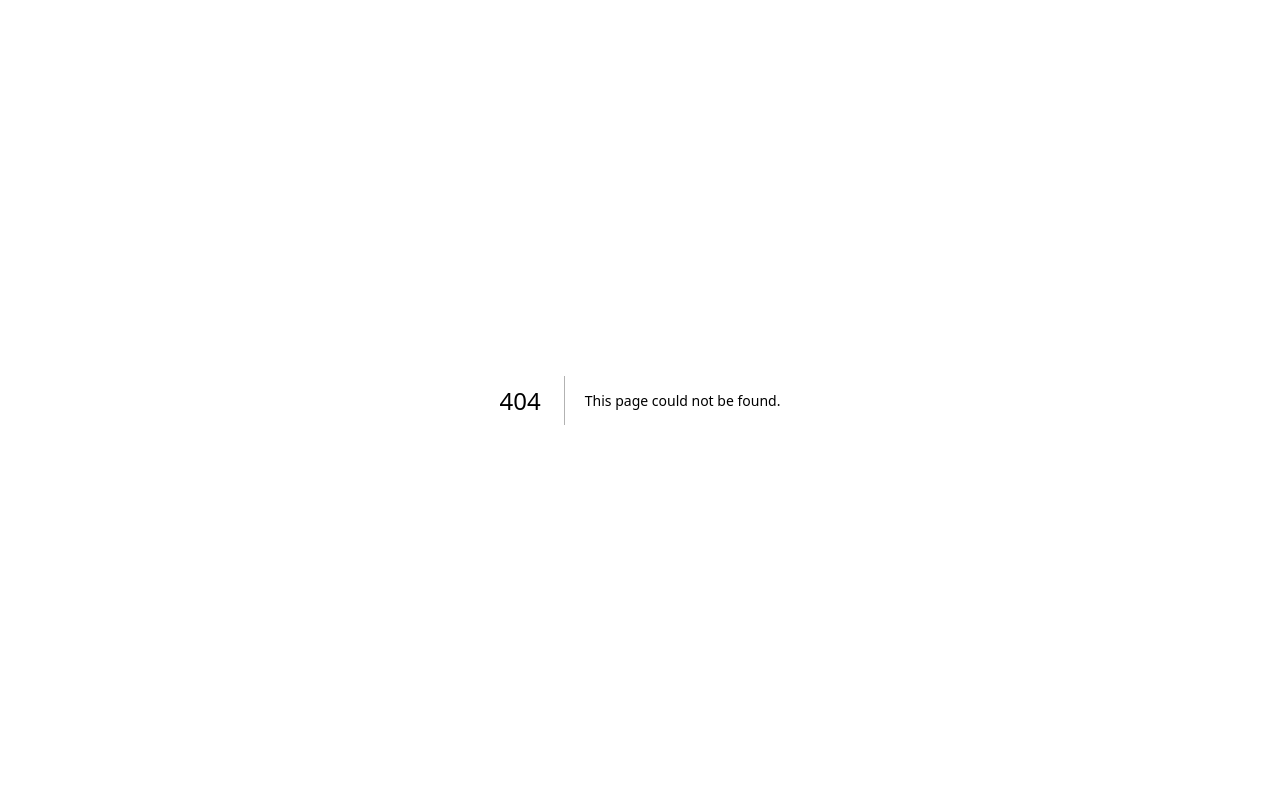
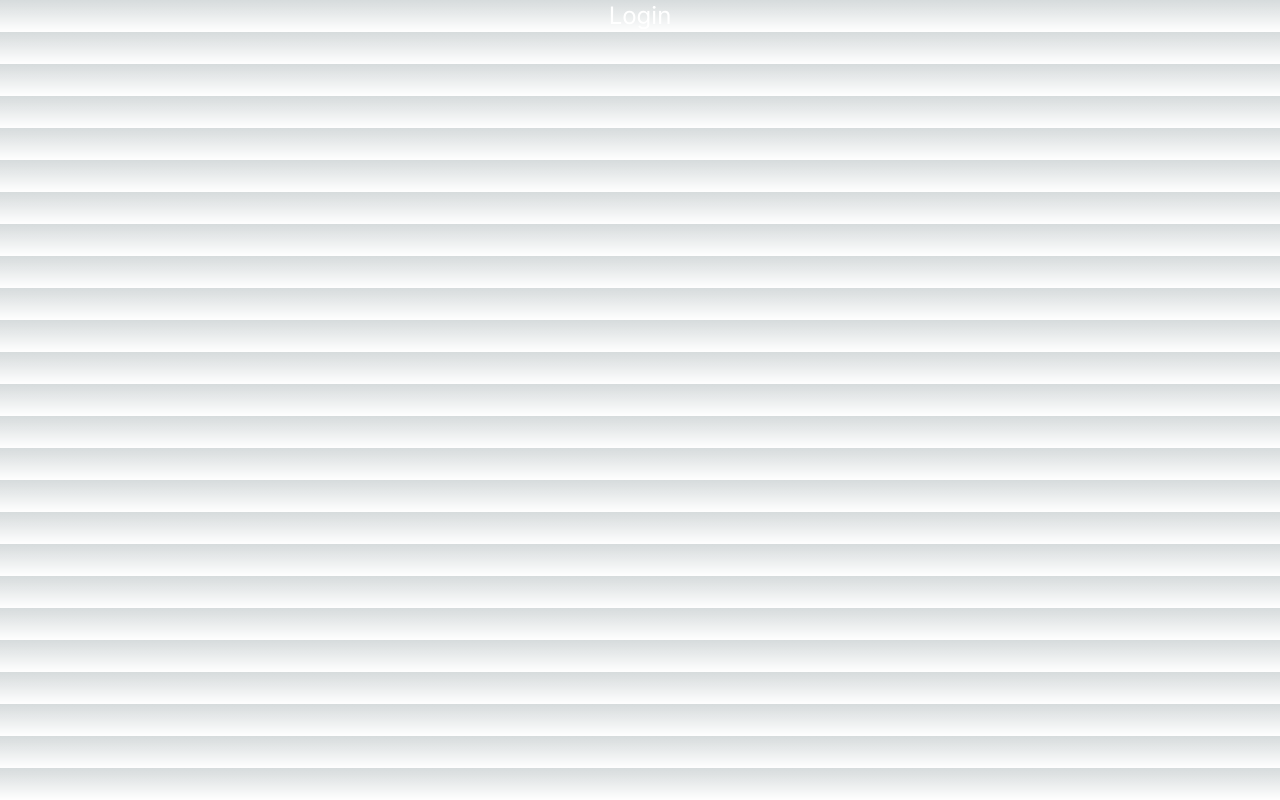
Before and after one commit to limeiscool/next-appwrite-tut, a Next.js app: page /login in a window 1280 px wide. Before the commit this address had no page. Built offline with nearby package versions, Linux system fonts and the light colour scheme.

Commit message:
Init/pages

```diff
--- /dev/null
+++ b/src/app/login/page.tsx
@@ -0,0 +1,7 @@
+export default function LoginPage() {
+  return (
+    <div className="flex-col items-center justify-center">
+      <h1 className="text-center text-white text-2xl">Login</h1>
+    </div>
+  )
+}
--- /dev/null
+++ b/src/app/signup/page.tsx
@@ -0,0 +1,9 @@
+
+
+export default function SignupPage() {
+  return (
+    <div className="flex-col items-center justify-center">
+      <h1 className="text-center text-white text-2xl">Signup</h1>
+    </div>
+  )
+}
```
Also changed, not shown: package.json (+10 -4 lines), 1 other file (tests, documents, lock files or other folders).
